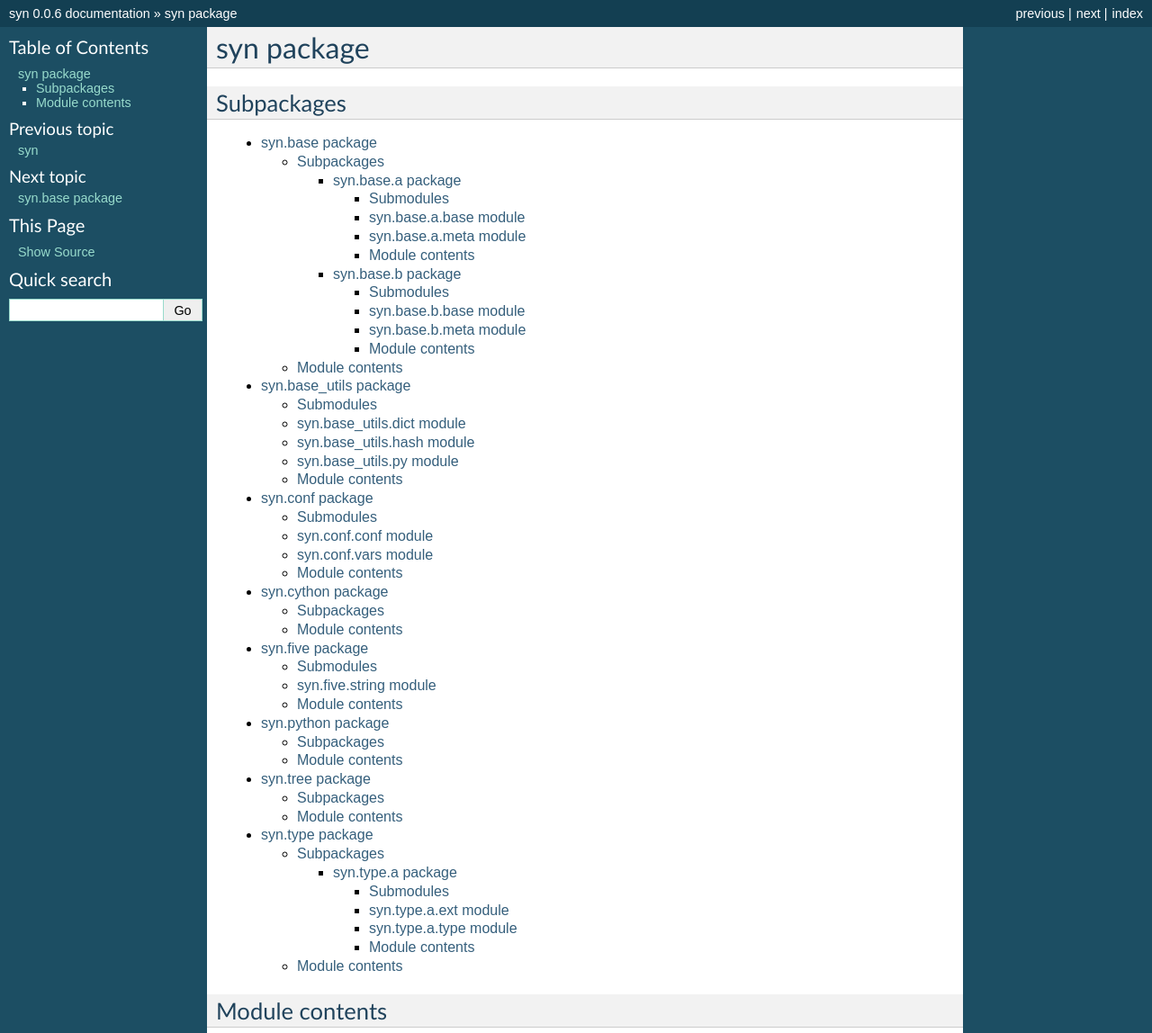
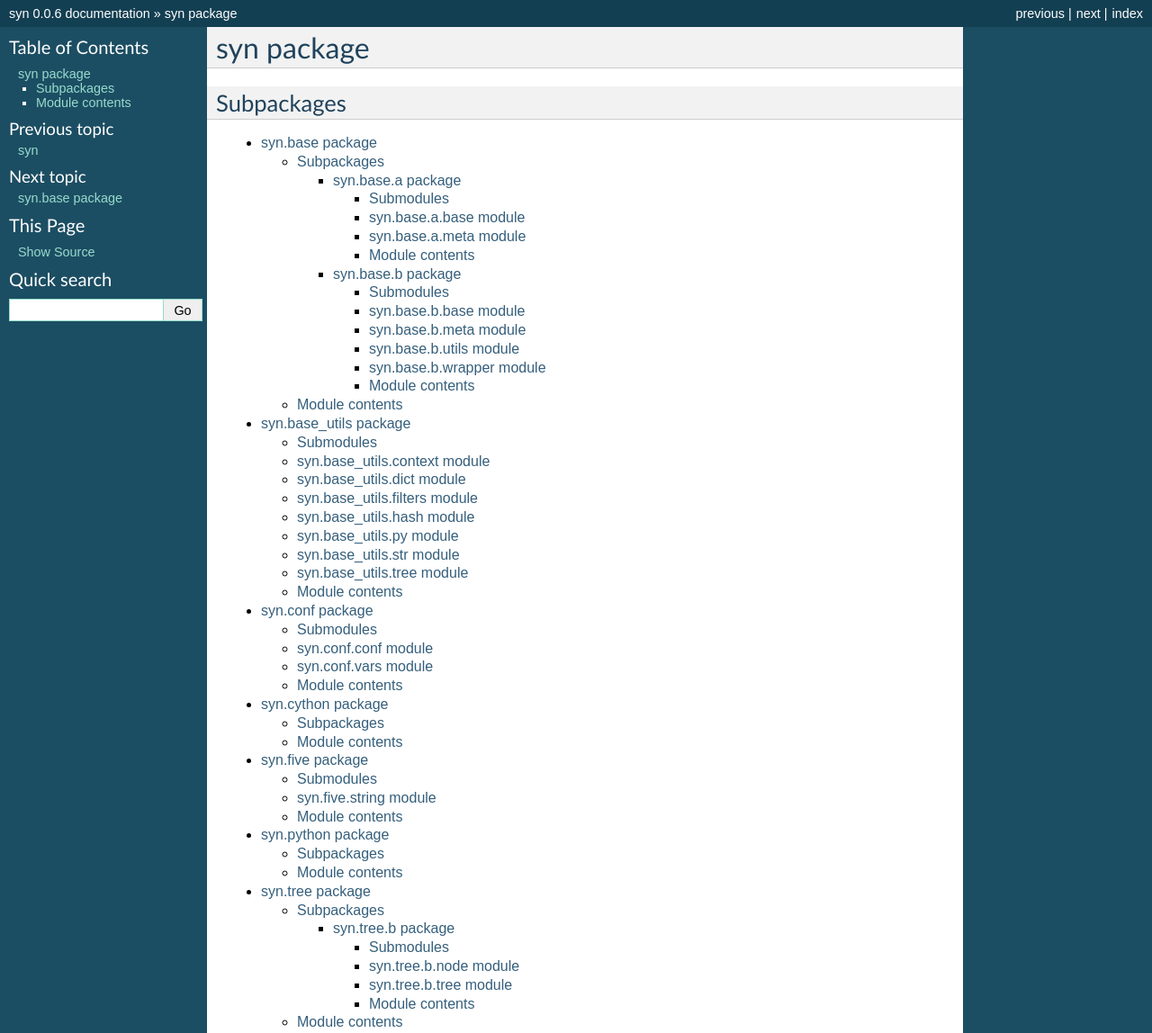
Before and after one commit to mbodenhamer/syn, a Sphinx documentation site: the page built from docs/syn.rst, in a window 1280 px wide and 1400 px high, cut to the strip 0-1148 px from the top of the window. Shown: the whole strip at 90% size. Built offline with Sphinx 7.4.7, drawn with Linux system fonts in a browser that asks for light colours; pages that are not in the unit, such as notebooks, are missing from menus.

Commit message:
Updating docs

```diff
--- a/docs/syn.base.b.rst
+++ b/docs/syn.base.b.rst
@@ -20,6 +20,22 @@ syn.base.b.meta module
     :undoc-members:
     :show-inheritance:
 
+syn.base.b.utils module
+-----------------------
+
+.. automodule:: syn.base.b.utils
+    :members:
+    :undoc-members:
+    :show-inheritance:
+
+syn.base.b.wrapper module
+-------------------------
+
+.. automodule:: syn.base.b.wrapper
+    :members:
+    :undoc-members:
+    :show-inheritance:
+
 
 Module contents
 ---------------
--- a/docs/syn.base_utils.rst
+++ b/docs/syn.base_utils.rst
@@ -4,10 +4,26 @@ syn.base_utils package
 Submodules
 ----------
 
+syn.base_utils.context module
+-----------------------------
+
+.. automodule:: syn.base_utils.context
+    :members:
+    :undoc-members:
+    :show-inheritance:
+
 syn.base_utils.dict module
 --------------------------
 
 .. automodule:: syn.base_utils.dict
+    :members:
+    :undoc-members:
+    :show-inheritance:
+
+syn.base_utils.filters module
+-----------------------------
+
+.. automodule:: syn.base_utils.filters
     :members:
     :undoc-members:
     :show-inheritance:
@@ -28,6 +44,22 @@ syn.base_utils.py module
     :undoc-members:
     :show-inheritance:
 
+syn.base_utils.str module
+-------------------------
+
+.. automodule:: syn.base_utils.str
+    :members:
+    :undoc-members:
+    :show-inheritance:
+
+syn.base_utils.tree module
+--------------------------
+
+.. automodule:: syn.base_utils.tree
+    :members:
+    :undoc-members:
+    :show-inheritance:
+
 
 Module contents
 ---------------
--- /dev/null
+++ b/docs/syn.tree.b.rst
@@ -0,0 +1,30 @@
+syn.tree.b package
+==================
+
+Submodules
+----------
+
+syn.tree.b.node module
+----------------------
+
+.. automodule:: syn.tree.b.node
+    :members:
+    :undoc-members:
+    :show-inheritance:
+
+syn.tree.b.tree module
+----------------------
+
+.. automodule:: syn.tree.b.tree
+    :members:
+    :undoc-members:
+    :show-inheritance:
+
+
+Module contents
+---------------
+
+.. automodule:: syn.tree.b
+    :members:
+    :undoc-members:
+    :show-inheritance:
```
